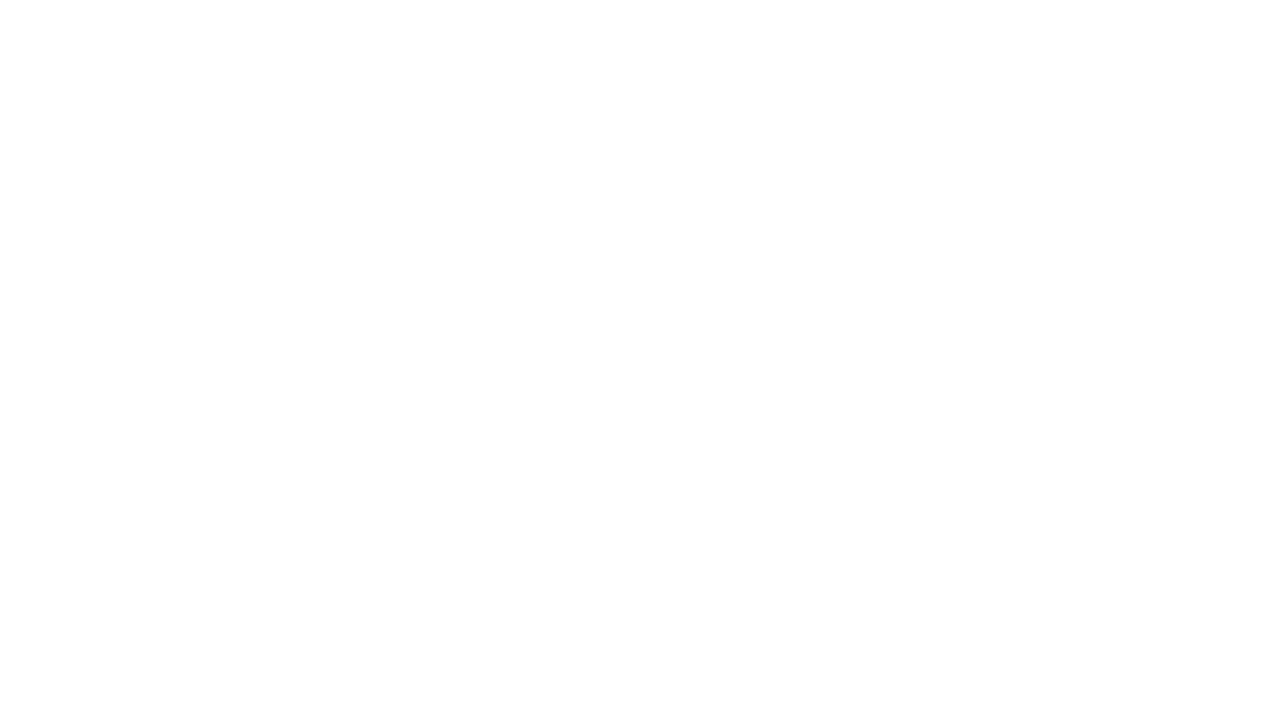
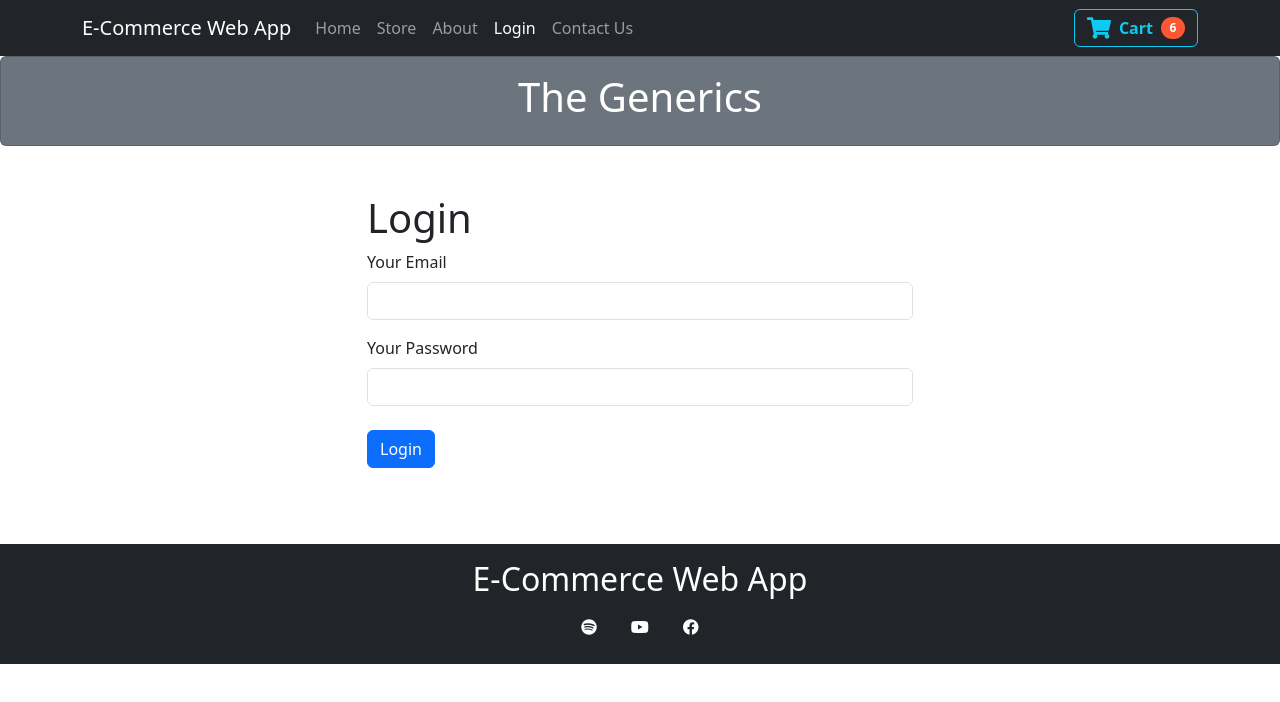
Before and after one commit to ashishkumar082018/e-commerce-web-app, a React (Vite) app: page /login in a window 1280 px wide. Before the commit this address had no page. Shown: the top 702 px of the page. Built offline with nearby package versions, Linux system fonts and the light colour scheme.

Commit message:
Adding Login

```diff
--- a/src/App.jsx
+++ b/src/App.jsx
@@ -9,6 +9,8 @@
 import Store from './components/pages/Store';
 import Contact from './components/pages/Contact';
 import ProductDetail from './components/pages/ProductDetail';
+import Login from './components/pages/Login';
+import { AuthContextProvider } from './context/AuthContext';
 
 const products = [
   {
@@ -80,6 +82,7 @@
   return (
     <CartProvider>
       <Router>
+        <AuthContextProvider>
           <div className="App">
             <ToastContainer />
             <Routes>
@@ -87,12 +90,14 @@
                 <Route index element={<Store products={products} />} />
                 <Route path="home" element={<Home />} />
                 <Route path="about" element={<About />} />
+                <Route path="login" element={<Login />} />
                 <Route path="store" element={<Store products={products} />} />
                 <Route path="contact" element={<Contact />} />
                 <Route path="/store/:productId" element={<ProductDetail products={products} />} />
               </Route>
             </Routes>
           </div>
+        </AuthContextProvider>
       </Router>
     </CartProvider>
   );
--- a/src/components/NavBar.jsx
+++ b/src/components/NavBar.jsx
@@ -20,6 +20,7 @@
                         <Nav.Link as={NavLink} to="/home" end>Home</Nav.Link>
                         <Nav.Link as={NavLink} to="/store">Store</Nav.Link>
                         <Nav.Link as={NavLink} to="/about">About</Nav.Link>
+                        <Nav.Link as={NavLink} to="/login">Login</Nav.Link>
                         <Nav.Link as={NavLink} to="/contact">Contact Us</Nav.Link>
                     </Nav>
                     <Button variant="outline-info" onClick={handleCartOpen} style={{ position: 'relative' }}>
--- /dev/null
+++ b/src/components/pages/Login.jsx
@@ -0,0 +1,89 @@
+import { useContext, useState } from 'react';
+import { Form, Button, Spinner, Container, Row, Col } from 'react-bootstrap';
+import { useNavigate } from 'react-router-dom';
+import AuthContext from '../../context/AuthContext';
+
+const Login = () => {
+    const [isLoading, setIsLoading] = useState(false);
+    const authCtx = useContext(AuthContext);
+    const navigate = useNavigate();
+
+    const submitHandler = async (event) => {
+        event.preventDefault();
+        setIsLoading(true);
+
+        const email = event.target.email.value;
+        const password = event.target.password.value;
+
+        const apiKey = import.meta.env.VITE_FIREBASE_API_KEY;
+        const url = `https://identitytoolkit.googleapis.com/v1/accounts:signInWithPassword?key=${apiKey}`;
+
+        try {
+            const response = await fetch(url, {
+                method: 'POST',
+                headers: {
+                    'Content-Type': 'application/json'
+                },
+                body: JSON.stringify({
+                    email,
+                    password,
+                    returnSecureToken: true
+                })
+            });
+
+            if (!response.ok) {
+                const data = await response.json();
+                throw new Error(data.error.message || 'Authentication failed');
+            }
+
+            const data = await response.json();
+            const expirationTime = new Date(
+                new Date().getTime() + +data.expiresIn * 1000
+            ).toISOString();
+
+            authCtx.login(data.idToken, expirationTime);
+            alert('Login successful');
+            navigate('/store');
+        } catch (err) {
+            alert(err.message);
+        } finally {
+            setIsLoading(false);
+        }
+    };
+
+    return (
+        <Container>
+            <Row className="justify-content-md-center ">
+                <Col md={6}>
+                    <section className="mt-5" style={{ minHeight: '350px' }}>
+                        <h1>Login</h1>
+                        <Form onSubmit={submitHandler}>
+                            <Form.Group controlId="email">
+                                <Form.Label>Your Email</Form.Label>
+                                <Form.Control type="email" required />
+                            </Form.Group>
+                            <Form.Group controlId="password" className="mt-3">
+                                <Form.Label>Your Password</Form.Label>
+                                <Form.Control type="password" required />
+                            </Form.Group>
+                            <div className="mt-4">
+                                {!isLoading && (
+                                    <Button variant="primary" type="submit">
+                                        Login
+                                    </Button>
+                                )}
+                                {isLoading && (
+                                    <Spinner animation="border" role="status">
+                                        <span className="visually-hidden">Loading...</span>
+                                    </Spinner>
+                                )}
+                            </div>
+                        </Form>
+                    </section>
+                </Col>
+            </Row>
+        </Container>
+    );
+};
+
+export default Login;
--- /dev/null
+++ b/src/context/AuthContext.jsx
@@ -0,0 +1,60 @@
+import React, { createContext, useState, useEffect, useCallback } from 'react';
+import { useNavigate } from 'react-router-dom';
+
+const AuthContext = createContext();
+
+export const AuthContextProvider = ({ children }) => {
+    const storedToken = localStorage.getItem('token');
+    const storedExpirationDate = localStorage.getItem('expirationTime');
+
+    const calculateRemainingTime = (expirationTime) => {
+        const currentTime = new Date().getTime();
+        const adjustedExpirationTime = new Date(expirationTime).getTime();
+        const remainingDuration = adjustedExpirationTime - currentTime;
+        return remainingDuration;
+    };
+
+    const initialRemainingTime = storedExpirationDate
+        ? calculateRemainingTime(storedExpirationDate)
+        : 0;
+
+    const [token, setToken] = useState(initialRemainingTime > 0 ? storedToken : null);
+    const navigate = useNavigate();
+    const userIsLoggedIn = !!token;
+
+    const logoutHandler = useCallback(() => {
+        setToken(null);
+        localStorage.removeItem('token');
+        localStorage.removeItem('expirationTime');
+        navigate('/login');
+    }, [navigate]);
+
+    useEffect(() => {
+        if (initialRemainingTime <= 60000) {
+            logoutHandler();
+        } else {
+            const logoutTimer = setTimeout(logoutHandler, initialRemainingTime);
+            return () => clearTimeout(logoutTimer);
+        }
+    }, [logoutHandler, initialRemainingTime]);
+
+    const loginHandler = (token, expirationTime) => {
+        setToken(token);
+        localStorage.setItem('token', token);
+        localStorage.setItem('expirationTime', expirationTime);
+
+        const remainingDuration = calculateRemainingTime(expirationTime);
+        setTimeout(logoutHandler, remainingDuration);
+    };
+
+    const contextValue = {
+        token: token,
+        isLoggedIn: userIsLoggedIn,
+        login: loginHandler,
+        logout: logoutHandler
+    };
+
+    return <AuthContext.Provider value={contextValue}>{children}</AuthContext.Provider>;
+};
+
+export default AuthContext;
```
Lines whose indentation alone changed are shown as unchanged.
